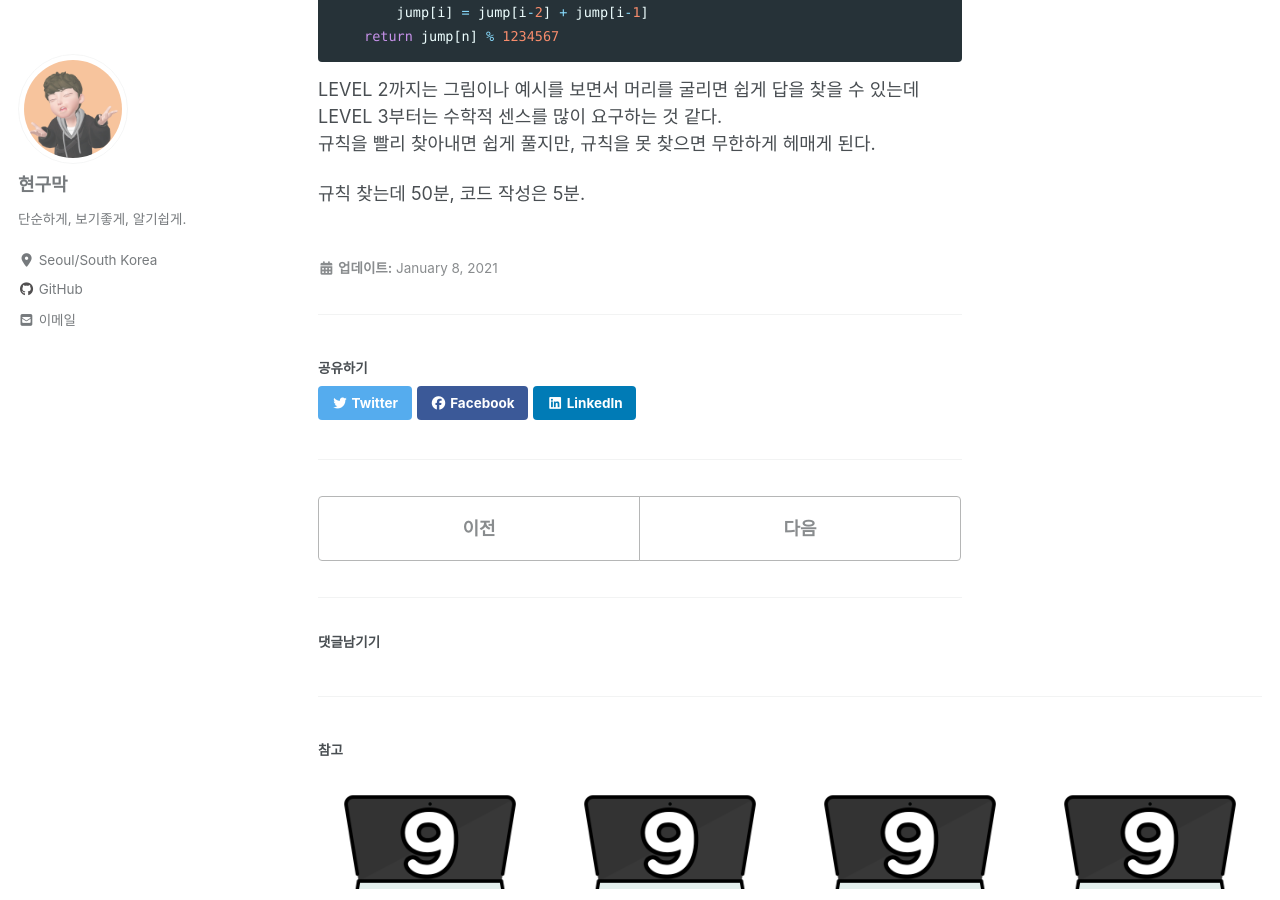
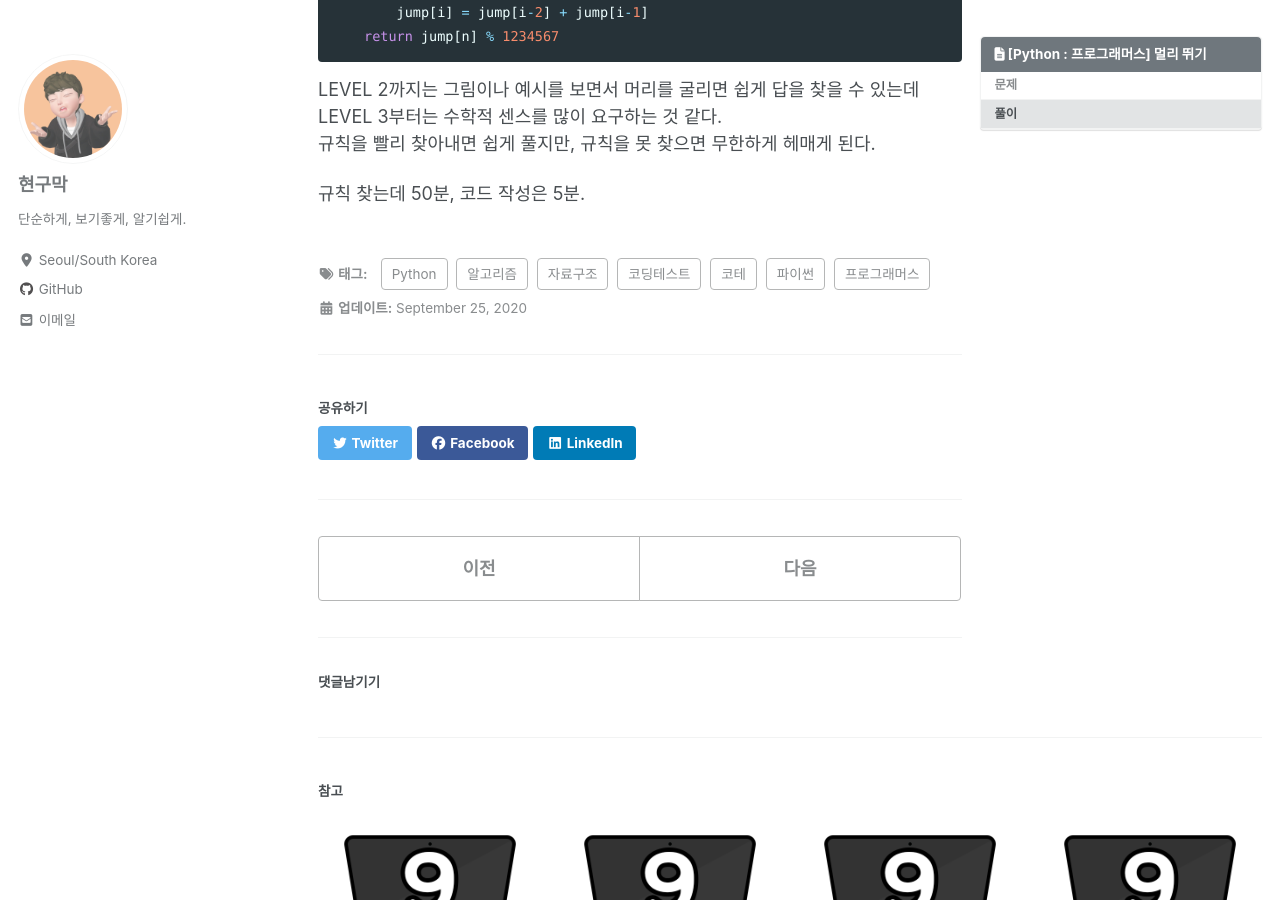
Before and after one commit to Hyeon9mak/Hyeon9mak.github.io, a Jekyll site: the page built from _posts/2020-09-25-Python-프로그래머스-멀리_뛰기.md, in a window 1280 px wide and 900 px high, scrolled down 880 px. Built offline with Jekyll 4.4.1, drawn with Linux system fonts in a browser that asks for light colours; cached includes are drawn as plain includes; nearby versions of some CDN libraries; comment, search, counter and statistics services are not loaded; some of the changed text lies outside the part shown.

Commit message:
docs: update posting date

```diff
--- a/_posts/2020-09-25-Python-프로그래머스-멀리_뛰기.md
+++ b/_posts/2020-09-25-Python-프로그래머스-멀리_뛰기.md
@@ -1,5 +1,6 @@
 ---
-title: "[Python : 프로
+title: "[Python : 프로그래머스] 멀리 뛰기"
+date: 2020-09-25
 tags:
     - Python
     - 파이썬
```
Also changed, not shown: _posts/2020-09-19-Python-프로그래머스-다리를_지나는_트럭.md (renamed from _posts/2020-09-18-Python-프로그래머스-다리를_지나는_트럭.md).
